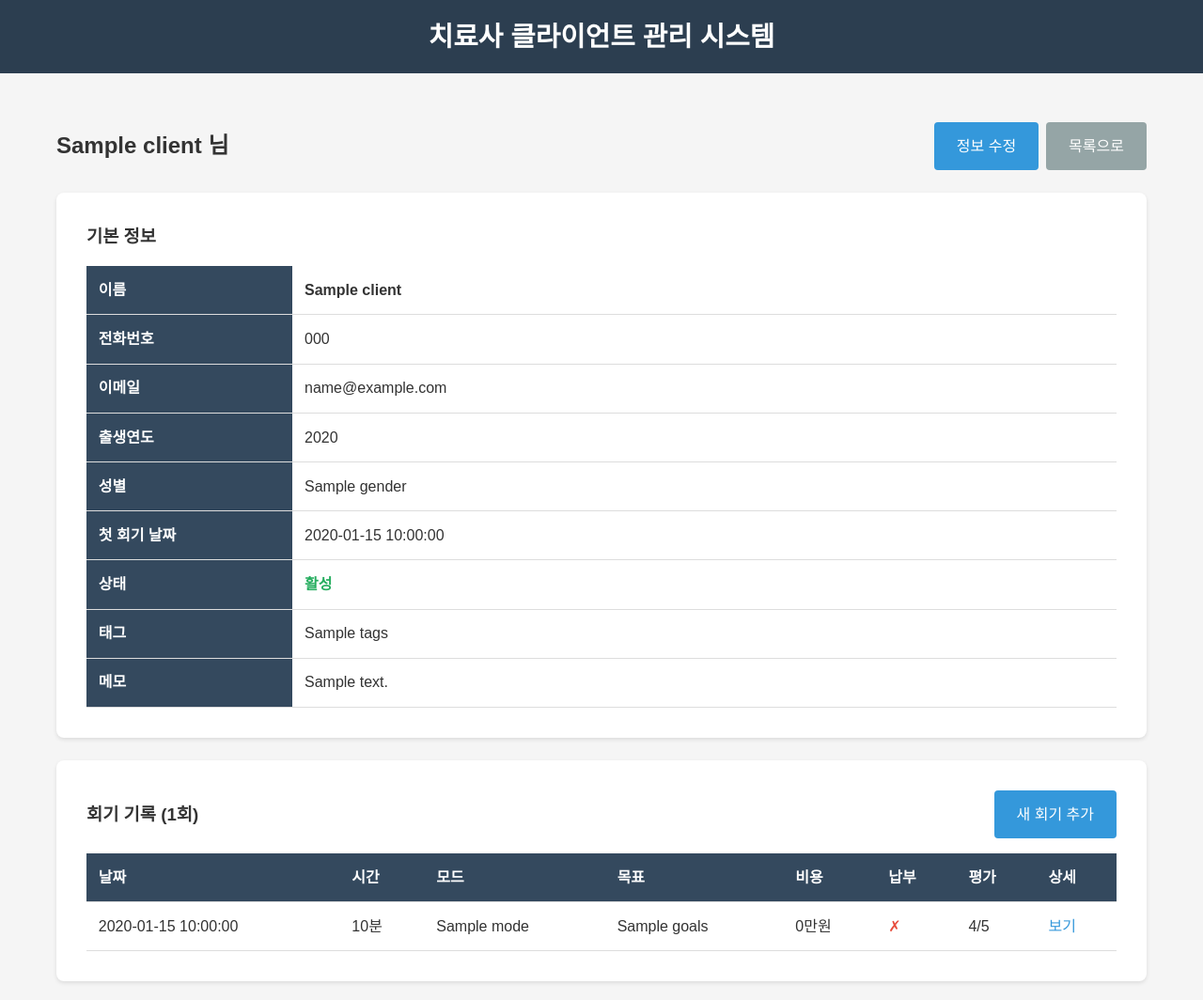
After one commit to doula-loggia/counselor-crm, a Flask app: template templates/client_detail.html in a window 1280 px wide. The commit adds this page. Shown: the whole page at 94% size. Run offline with Flask 3, Linux system fonts and the light colour scheme; the template is opened without the code that fills it: most values are stand-ins (such as "Sample title", 1, 10 or a date in 2020).

Commit message:
Add a way to view detailed client information and their session history
Adds a new route `/clients/<client_id>` to display client details and associated session records, and updates the client list view to include a "View" button linking to this new detail page.

Replit-Commit-Author: Agent
Replit-Commit-Session-Id: e2148a4e-e460-4bb5-917e-8be908974657
Replit-Commit-Checkpoint-Type: full_checkpoint
Replit-Commit-Screenshot-Url: https://storage.googleapis.com/screenshot-production-us-central1/467df433-729d-43b1-8fdb-397cccec267f/e2148a4e-e460-4bb5-917e-8be908974657/lJljZMi

```diff
--- a/main.py
+++ b/main.py
@@ -185,6 +185,28 @@ def client_new():
         return redirect(url_for('clients_list'))
 
     return render_template('client_form.html')
+
+@app.route('/clients/<client_id>')
+@login_required
+def client_detail(client_id):
+    clients_df = pd.read_csv(CLIENTS_CSV, encoding='utf-8-sig')
+    sessions_df = pd.read_csv(SESSIONS_CSV, encoding='utf-8-sig')
+
+    client_data = clients_df[clients_df['client_id'] == client_id]
+    if client_data.empty:
+        flash('내담자를 찾을 수 없습니다.', 'error')
+        return redirect(url_for('clients_list'))
+
+    client_info = client_data.fillna('').to_dict('records')[0]
+
+    client_sessions = sessions_df[sessions_df['client_id'] == client_id]
+    if not client_sessions.empty:
+        client_sessions = client_sessions.sort_values('date', ascending=False)
+
+    client_sessions = client_sessions.fillna('')
+    sessions = client_sessions.to_dict('records')
+
+    return render_template('client_detail.html', client=client_info, sessions=sessions)
 
 @app.route('/clients/<client_id>/edit', methods=['GET', 'POST'])
 @login_required
--- /dev/null
+++ b/templates/client_detail.html
@@ -0,0 +1,120 @@
+{% extends "base.html" %}
+
+{% block title %}{{ client.name }} - 내담자 상세{% endblock %}
+
+{% block content %}
+<div style="display: flex; justify-content: space-between; align-items: center; margin-bottom: 1.5rem;">
+    <h2>{{ client.name }} 님</h2>
+    <div style="display: flex; gap: 0.5rem;">
+        <a href="/clients/{{ client.client_id }}/edit" class="btn">정보 수정</a>
+        <a href="/clients" class="btn btn-secondary">목록으로</a>
+    </div>
+</div>
+
+<div class="card" style="margin-bottom: 1.5rem;">
+    <h3 style="margin-bottom: 1rem;">기본 정보</h3>
+    <table style="margin: 0;">
+        <tr>
+            <th style="width: 20%;">이름</th>
+            <td><strong>{{ client.name }}</strong></td>
+        </tr>
+        <tr>
+            <th>전화번호</th>
+            <td>{{ client.phone }}</td>
+        </tr>
+        <tr>
+            <th>이메일</th>
+            <td>{{ client.email }}</td>
+        </tr>
+        <tr>
+            <th>출생연도</th>
+            <td>{{ client.birth_year }}</td>
+        </tr>
+        <tr>
+            <th>성별</th>
+            <td>{{ client.gender }}</td>
+        </tr>
+        <tr>
+            <th>첫 회기 날짜</th>
+            <td>{{ client.first_session_date }}</td>
+        </tr>
+        <tr>
+            <th>상태</th>
+            <td>
+                {% if client.status == 'active' %}
+                    <span style="color: #27ae60; font-weight: bold;">활성</span>
+                {% else %}
+                    <span style="color: #95a5a6;">비활성</span>
+                {% endif %}
+            </td>
+        </tr>
+        <tr>
+            <th>태그</th>
+            <td>{{ client.tags }}</td>
+        </tr>
+        {% if client.notes %}
+        <tr>
+            <th>메모</th>
+            <td style="white-space: pre-wrap;">{{ client.notes }}</td>
+        </tr>
+        {% endif %}
+    </table>
+</div>
+
+<div class="card">
+    <div style="display: flex; justify-content: space-between; align-items: center; margin-bottom: 1rem;">
+        <h3>회기 기록 ({{ sessions|length }}회)</h3>
+        <a href="/sessions/new" class="btn">새 회기 추가</a>
+    </div>
+
+    {% if sessions %}
+    <table>
+        <thead>
+            <tr>
+                <th>날짜</th>
+                <th>시간</th>
+                <th>모드</th>
+                <th>목표</th>
+                <th>비용</th>
+                <th>납부</th>
+                <th>평가</th>
+                <th>상세</th>
+            </tr>
+        </thead>
+        <tbody>
+            {% for session in sessions %}
+            <tr>
+                <td>{{ session.date }}</td>
+                <td>{{ session.duration_minutes }}분</td>
+                <td>{{ session.mode }}</td>
+                <td>{{ session.goals[:50] }}{% if session.goals|length > 50 %}...{% endif %}</td>
+                <td>{% if session.fee %}{{ (session.fee | float / 10000) | int }}만원{% endif %}</td>
+                <td>
+                    {% if session.paid == 'Y' %}
+                        <span style="color: #27ae60;">✓</span>
+                    {% else %}
+                        <span style="color: #e74c3c;">✗</span>
+                    {% endif %}
+                </td>
+                <td>
+                    {% if session.rating %}
+                        {{ session.rating }}/5
+                    {% else %}
+                        -
+                    {% endif %}
+                </td>
+                <td>
+                    <a href="/sessions/{{ session.session_id }}" style="color: #3498db; text-decoration: none;">보기</a>
+                </td>
+            </tr>
+            {% endfor %}
+        </tbody>
+    </table>
+    {% else %}
+    <p style="text-align: center; color: #7f8c8d; padding: 2rem;">
+        아직 등록된 회기가 없습니다.
+    </p>
+    {% endif %}
+</div>
+
+{% endblock %}
--- a/templates/clients_list.html
+++ b/templates/clients_list.html
@@ -49,7 +49,8 @@
                 </td>
                 <td>{{ client.tags }}</td>
                 <td>
-                    <a href="/clients/{{ client.client_id }}/edit" style="color: #3498db; text-decoration: none;">수정</a>
+                    <a href="/clients/{{ client.client_id }}" style="color: #3498db; text-decoration: none; margin-right: 0.5rem;">보기</a>
+                    <a href="/clients/{{ client.client_id }}/edit" style="color: #27ae60; text-decoration: none;">수정</a>
                 </td>
             </tr>
             {% endfor %}
```
